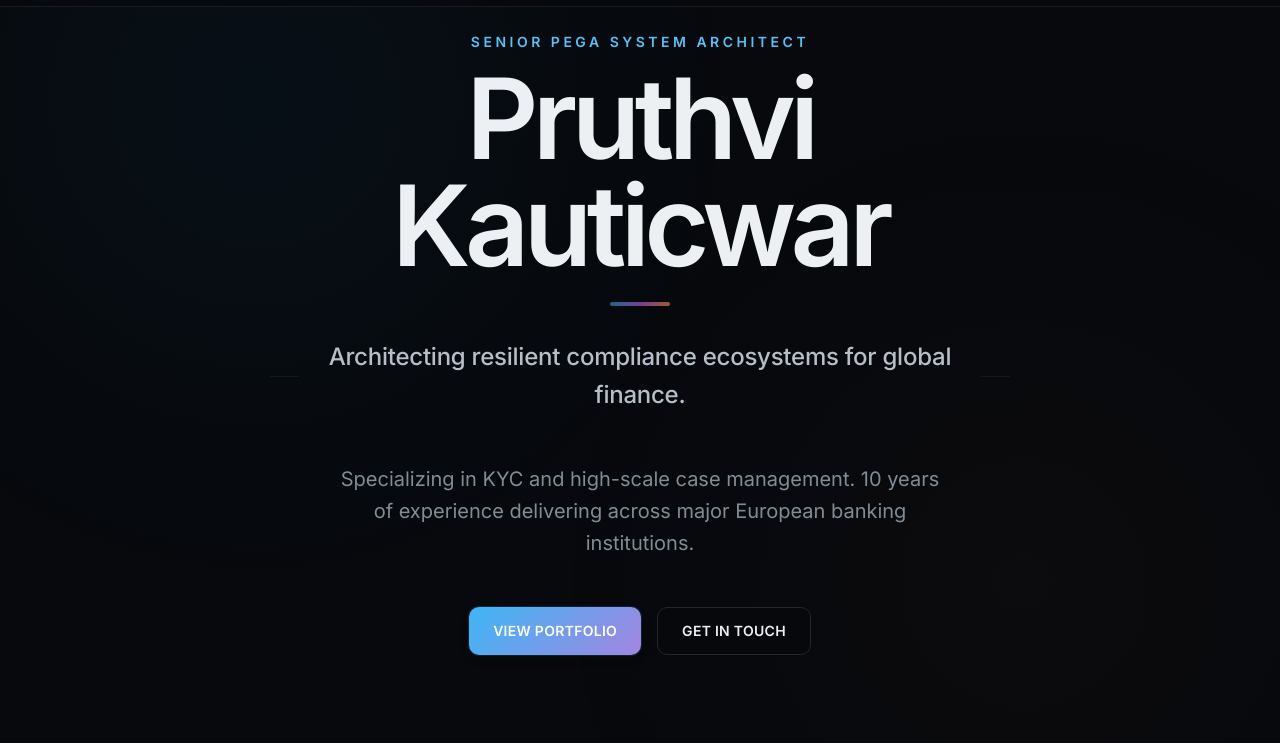
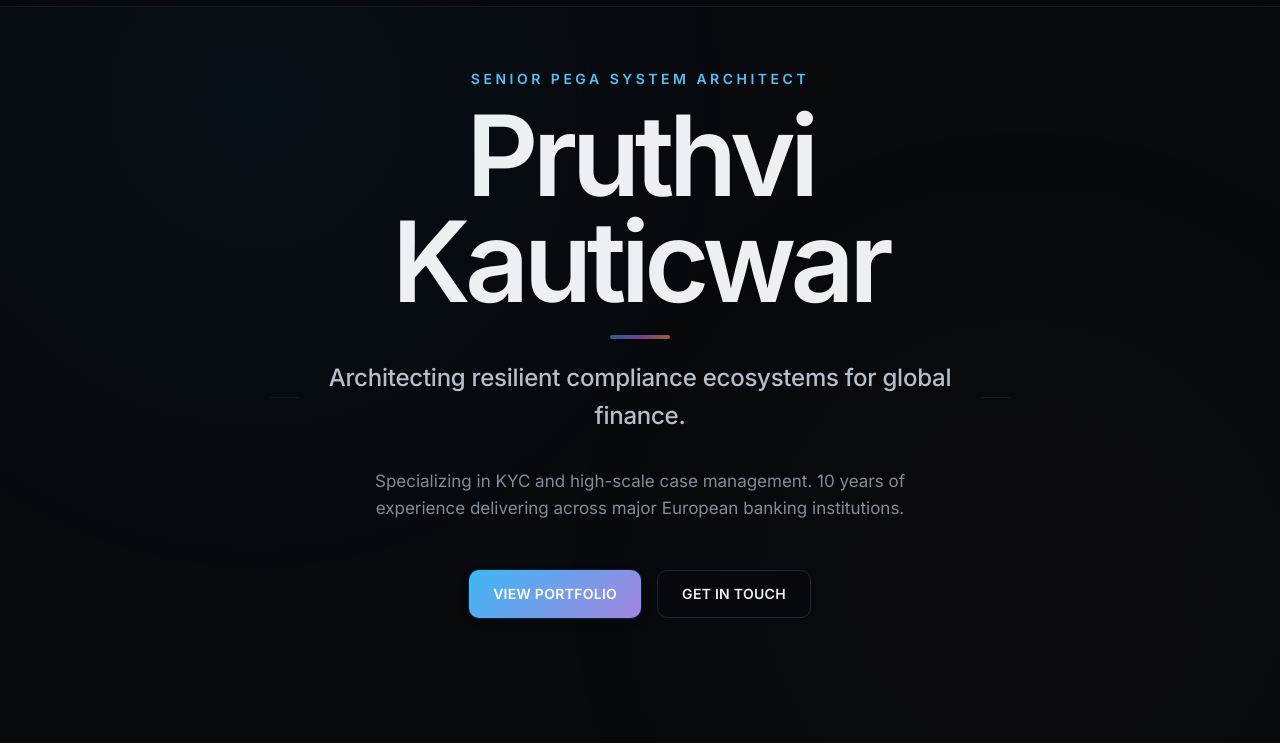
Before and after one commit to pruthvi2805/personal-portfolio, a plain HTML site: page index.html in a window 1280 px wide. Shown: the part 57-800 px from the top of the page. Drawn offline with Linux system fonts and the light colour scheme.

Commit message:
UI Refinement: Optimize hero section layout for desktop viewport

```diff
--- a/css/pages.css
+++ b/css/pages.css
@@ -54,12 +54,12 @@
 
 .home__name {
   font-family: var(--font-sans);
-  font-size: var(--font-size-6xl);
+  font-size: clamp(3rem, 10vw, var(--font-size-6xl));
   font-weight: var(--font-weight-bold);
   color: var(--color-text);
   letter-spacing: -0.05em;
   line-height: 0.95;
-  margin-bottom: var(--space-32);
+  margin-bottom: var(--space-20);
   opacity: 0;
   animation: fadeInUp 1s var(--ease-out) 0.2s forwards;
   position: relative;
@@ -73,7 +73,7 @@
   width: 60px;
   height: 4px;
   background: var(--gradient-aurora);
-  margin: var(--space-24) auto 0;
+  margin: var(--space-20) auto 0;
   border-radius: var(--radius-full);
   transform-origin: center;
   transform: scaleX(0);
@@ -85,7 +85,7 @@
   font-size: var(--font-size-xl);
   color: var(--color-text-secondary);
   font-weight: var(--font-weight-medium);
-  margin-bottom: var(--space-48);
+  margin-bottom: var(--space-32);
   opacity: 0;
   animation: fadeInUp 1s var(--ease-out) 0.4s forwards;
   display: flex;
@@ -105,7 +105,7 @@
 }
 
 .home__intro p {
-  font-size: var(--font-size-lg);
+  font-size: var(--font-size-base);
   color: var(--color-text-tertiary);
   max-width: 600px;
   margin: 0 auto;
```
